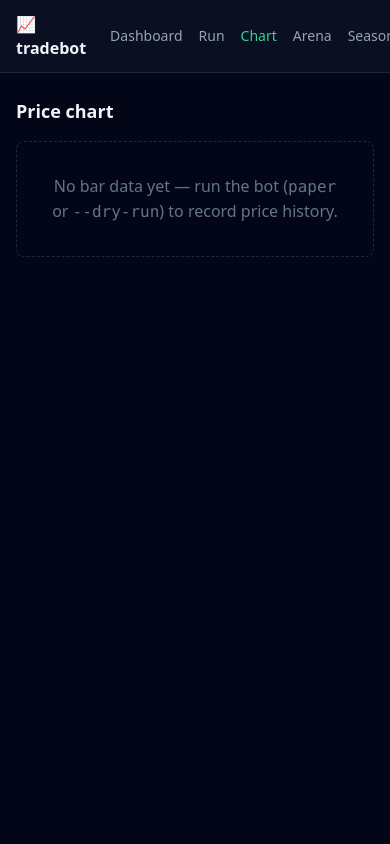
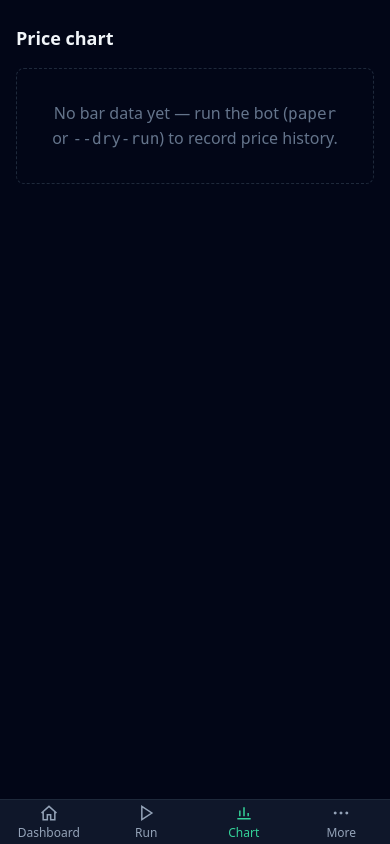
Before and after one commit to erancihan/tradebot, a FastAPI app: page /chart in a window 390 px wide; the page is wider, and only the part inside the window is pictured. Run offline with FastAPI, Linux system fonts and the light colour scheme; style sheets or scripts are compiled from the project's sources; parts of the project's set-up code (start-up, migrations or seed data) failed here and were passed over.

Commit message:
Add a mobile-first shell: bottom tab bar and installable PWA
The phone is now the primary device. Six text links in a top header do
not fit a phone and sit out of thumb reach, so below md the header is
hidden and a fixed bottom tab bar takes over: Dashboard, Run, Chart,
and a More sheet for Arena, Seasons and Consortium. Targets are at
least 44px and main gets bottom padding (including the iOS safe area)
so the bar never covers content. The sheet's state lives in a typed
Alpine component, keeping templates free of inline JS.

A web manifest and two flat icons make the dashboard installable to a
home screen. They are committed under static-src/ and served at /app/,
because /static is a gitignored build output that npm run build
rewrites. No service worker: the dashboard is live data, and a cached
shell would show stale numbers offline.

The table partials already had overflow-x-auto wrappers, so no table
changes were needed.

Co-Authored-By: Claude Opus 5.5 <noreply@anthropic.com>

```diff
--- a/frontend/src/main.ts
+++ b/frontend/src/main.ts
@@ -9,6 +9,7 @@ import { arenaChart } from "./components/arena";
 import { candleChart } from "./components/candleChart";
 import { equityChart } from "./components/dashboard";
 import { jobRunner } from "./components/jobRunner";
+import { moreSheet } from "./components/moreSheet";
 import { partialLoader } from "./components/partialLoader";
 import { seasonChart } from "./components/seasonChart";
 import { startSse } from "./sse";
@@ -26,6 +27,7 @@ Alpine.data("arenaChart", arenaChart);
 Alpine.data("candleChart", candleChart);
 Alpine.data("seasonChart", seasonChart);
 Alpine.data("jobRunner", jobRunner);
+Alpine.data("moreSheet", moreSheet);
 Alpine.data("partialLoader", partialLoader);
 
 window.Alpine = Alpine;
--- a/tradebot/web/templates/base.html
+++ b/tradebot/web/templates/base.html
@@ -2,13 +2,18 @@
 <html lang="en" class="h-full">
   <head>
     <meta charset="utf-8" />
-    <meta name="viewport" content="width=device-width, initial-scale=1" />
+    <meta name="viewport" content="width=device-width, initial-scale=1, viewport-fit=cover" />
+    <meta name="theme-color" content="#020617" />
     <title>{% block title %}tradebot{% endblock %}</title>
     <link rel="stylesheet" href="/static/css/app.css" />
+    <link rel="manifest" href="/app/manifest.webmanifest" />
+    <link rel="apple-touch-icon" href="/app/icon-192.png" />
   </head>
   <body class="h-full bg-slate-950 text-slate-200 antialiased">
     {% include "components/nav.html" %}
-    <main class="mx-auto max-w-6xl px-4 py-6">{% block content %}{% endblock %}</main>
+    {#- Bottom padding clears the fixed phone tab bar (plus the iOS home indicator). -#}
+    <main class="mx-auto max-w-6xl px-4 pt-6 pb-[calc(5rem+env(safe-area-inset-bottom))] md:pb-6">{% block content %}{% endblock %}</main>
+    {% include "components/tabbar.html" %}
     <script type="module" src="/static/js/app.js"></script>
   </body>
 </html>
--- a/tradebot/web/templates/components/nav.html
+++ b/tradebot/web/templates/components/nav.html
@@ -1,4 +1,4 @@
-<header class="border-b border-slate-800 bg-slate-900/60">
+<header class="hidden border-b border-slate-800 bg-slate-900/60 md:block">
   <div class="mx-auto flex max-w-6xl items-center gap-6 px-4 py-3">
     <span class="font-semibold text-slate-100">📈 tradebot</span>
     <nav class="flex gap-4 text-sm">
--- /dev/null
+++ b/tradebot/web/templates/components/tabbar.html
@@ -0,0 +1,42 @@
+{#- Phone navigation. The top header carries the same links on md+ screens;
+    this bar replaces it below md, where a thumb reaches the bottom edge and a
+    row of six text links does not fit. Every target is at least 44px tall. -#}
+{% set more_active = active in ("arena", "seasons", "consortium") %}
+{% macro tab(href, key, label) -%}
+  <a href="{{ href }}"
+     class="flex min-h-[44px] flex-1 flex-col items-center justify-center gap-0.5 text-xs {{ 'text-emerald-400' if active == key else 'text-slate-400' }}"
+     {% if active == key %}aria-current="page"{% endif %}>
+    {{ caller() }}
+    <span>{{ label }}</span>
+  </a>
+{%- endmacro %}
+<div x-data="moreSheet" @keydown.escape.window="close()" class="md:hidden">
+<div x-show="open" x-cloak @click="close()" class="fixed inset-0 z-30 bg-slate-950/60"></div>
+<nav data-tabbar aria-label="Primary"
+     class="fixed inset-x-0 bottom-0 z-40 border-t border-slate-800 bg-slate-900 pb-[env(safe-area-inset-bottom)]">
+  <div x-show="open" x-cloak
+       class="absolute inset-x-0 bottom-full border-t border-slate-800 bg-slate-900 px-2 py-2">
+    {% for href, key, label in [("/arena", "arena", "Arena"), ("/seasons", "seasons", "Seasons"), ("/consortium", "consortium", "Consortium")] %}
+      <a href="{{ href }}"
+         class="flex min-h-[44px] items-center rounded-md px-4 text-sm {{ 'bg-slate-800 text-emerald-400' if active == key else 'text-slate-300 hover:bg-slate-800' }}"
+         {% if active == key %}aria-current="page"{% endif %}>{{ label }}</a>
+    {% endfor %}
+  </div>
+  <div class="flex items-stretch">
+    {% call tab("/", "dashboard", "Dashboard") %}
+      <svg class="h-5 w-5" viewBox="0 0 24 24" fill="none" stroke="currentColor" stroke-width="1.8" aria-hidden="true"><path d="M3 12l9-8 9 8M5 10v10h5v-6h4v6h5V10"/></svg>
+    {% endcall %}
+    {% call tab("/run", "run", "Run") %}
+      <svg class="h-5 w-5" viewBox="0 0 24 24" fill="none" stroke="currentColor" stroke-width="1.8" aria-hidden="true"><path d="M7 4l12 8-12 8z"/></svg>
+    {% endcall %}
+    {% call tab("/chart", "chart", "Chart") %}
+      <svg class="h-5 w-5" viewBox="0 0 24 24" fill="none" stroke="currentColor" stroke-width="1.8" aria-hidden="true"><path d="M4 19h16M7 16V9M12 16V5M17 16v-4"/></svg>
+    {% endcall %}
+    <button type="button" @click="toggle()" :aria-expanded="open.toString()"
+            class="flex min-h-[44px] flex-1 flex-col items-center justify-center gap-0.5 text-xs {{ 'text-emerald-400' if more_active else 'text-slate-400' }}">
+      <svg class="h-5 w-5" viewBox="0 0 24 24" fill="currentColor" aria-hidden="true"><circle cx="5" cy="12" r="1.8"/><circle cx="12" cy="12" r="1.8"/><circle cx="19" cy="12" r="1.8"/></svg>
+      <span>More</span>
+    </button>
+  </div>
+</nav>
+</div>
```
Also changed, not shown: frontend/src/components/moreSheet.ts (added, +14 -0 lines), tests/test_web.py (+34 -0 lines), tradebot/web/app.py (+9 -0 lines), tradebot/web/static-src/icon-192.png (added), tradebot/web/static-src/icon-512.png (added), tradebot/web/static-src/manifest.webmanifest (added).
